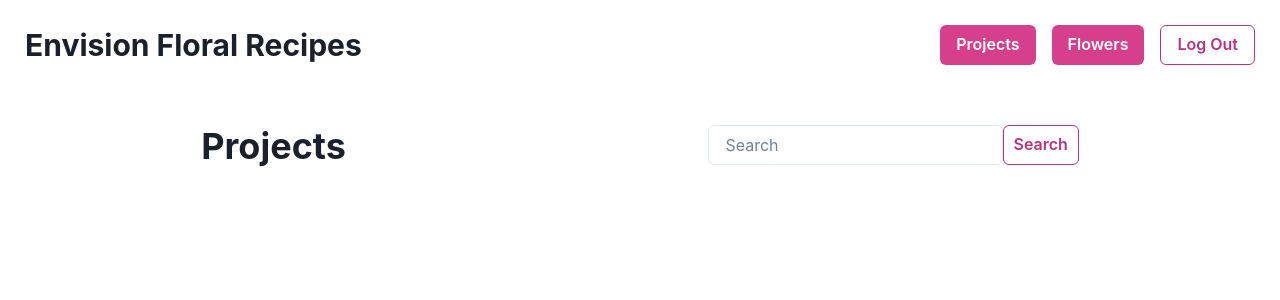
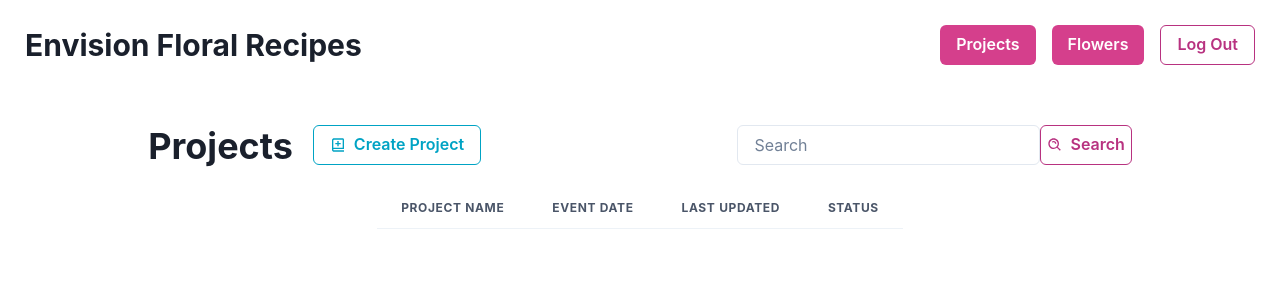
Before and after one commit to solidquartz/floral-recipes, a React (Create React App) app in the folder client/: page /projects in a window 1280 px wide. Shown: the top 300 px of the page. Built offline with nearby package versions, Linux system fonts and the light colour scheme.

Commit message:
Add project button and styling

```diff
--- a/client/src/pages/Projects.tsx
+++ b/client/src/pages/Projects.tsx
@@ -1,30 +1,69 @@
 // import { Link } from "react-router-dom";
 
 import {
-  Box,
   Button,
   Flex,
-  FormControl,
   Heading,
   Input,
+  Spacer,
+  Table,
+  TableContainer,
+  Tbody,
+  Th,
+  Thead,
+  Tr,
 } from "@chakra-ui/react";
+import { BiBookAdd } from "react-icons/bi";
+import { BiSearchAlt } from "react-icons/bi";
 import { Header } from "./components";
 
 export const Projects: React.FC = () => {
   return (
     <>
+      {/* Navbar */}
       <Header />
 
+      {/* Title and Search */}
       <Flex m="auto" p="20px" justify="space-around">
-        <Heading>Projects</Heading>
+        <Flex>
+          <Flex pr="20px" align-items="center">
+            <Heading>Projects</Heading>
+          </Flex>
+          <Flex>
+            <Button
+              variant="outline"
+              colorScheme="cyan"
+              leftIcon={<BiBookAdd />}
+            >
+              Create Project
+            </Button>
+          </Flex>
+        </Flex>
 
         <Flex>
           <Input type="text" placeholder="Search" />
-          <Button colorScheme="pink" variant="outline" size="md">
+          <Button colorScheme="pink" variant="outline" leftIcon={<BiSearchAlt/>}>
             Search
           </Button>
         </Flex>
       </Flex>
+
+      {/* Table of Projects */}
+      <Flex justify="center">
+        <TableContainer>
+          <Table variant="simple">
+            <Thead>
+              <Tr>
+                <Th>Project Name</Th>
+                <Th>Event Date</Th>
+                <Th>Last Updated</Th>
+                <Th>Status</Th>
+              </Tr>
+            </Thead>
+            <Tbody></Tbody>
+          </Table>
+        </TableContainer>
+      </Flex>
     </>
   );
 };
```
